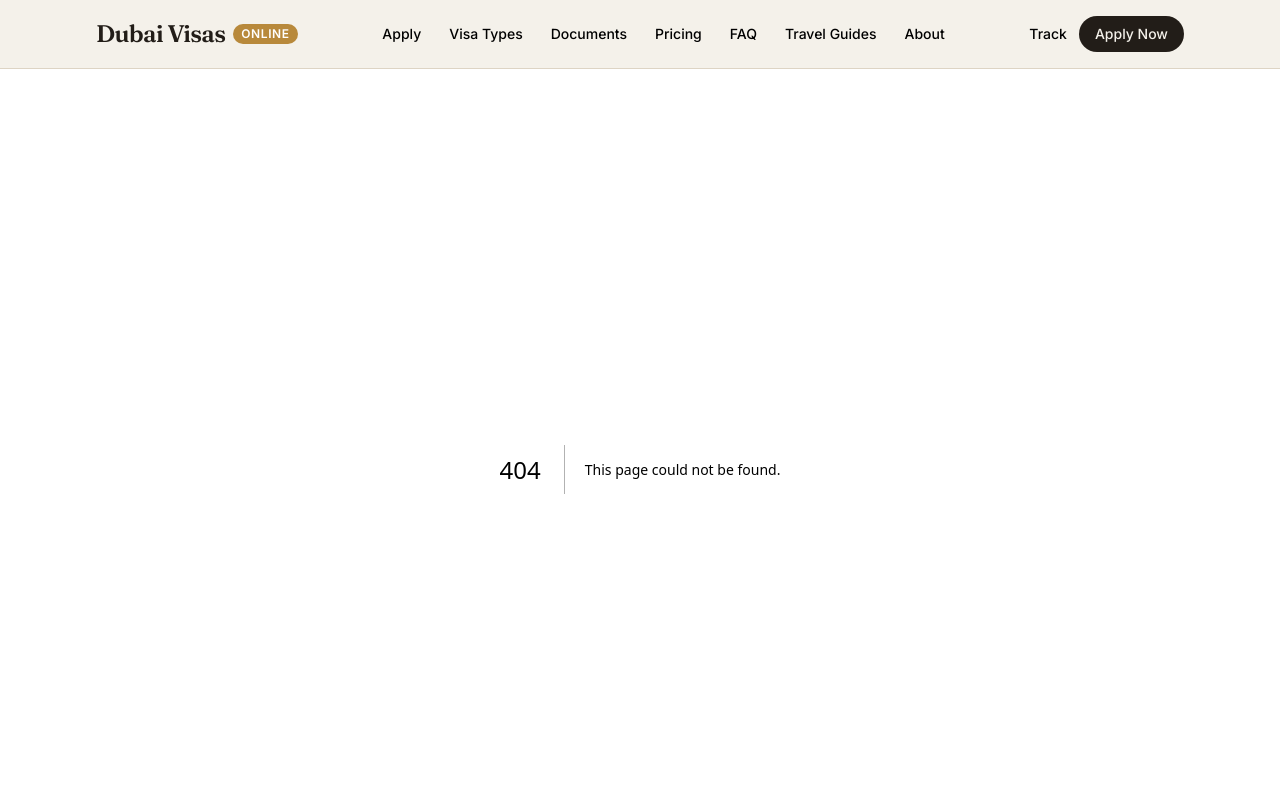
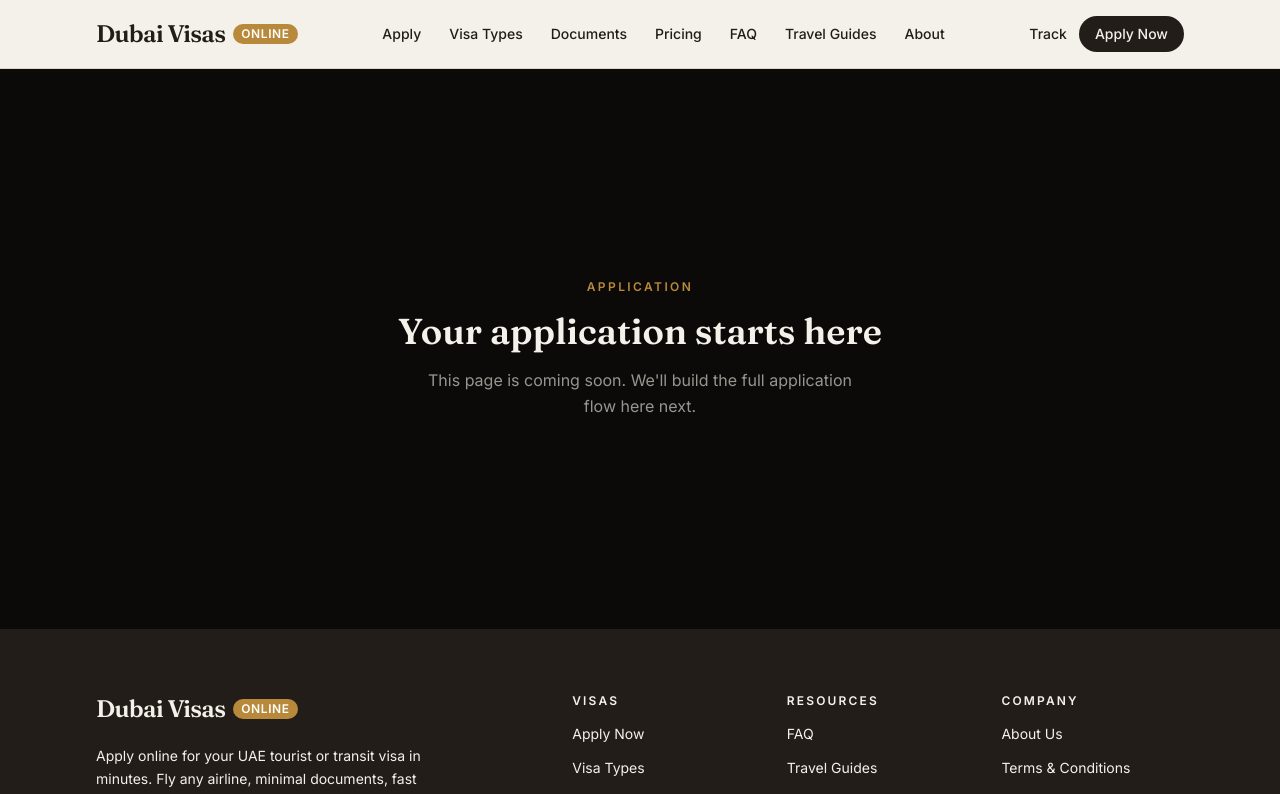
Before and after one commit to bvtonder1980-cmd/dubavisas, a Next.js app: page /apply in a window 1280 px wide. Before the commit this address had no page. Shown: the top 794 px of the page. Built offline with nearby package versions, Linux system fonts and the light colour scheme.

Commit message:
feat: add initial "Apply" page and placeholder image
Add initial "Apply" page with metadata and basic layout, including placeholder text and image.

Co-authored-by: bvtonder1980-cmd <275993852+bvtonder1980-cmd@users.noreply.github.com>

```diff
--- /dev/null
+++ b/app/apply/page.tsx
@@ -0,0 +1,23 @@
+import type { Metadata } from "next"
+
+export const metadata: Metadata = {
+  title: "Start your application",
+  robots: { index: false, follow: false },
+}
+
+export default function ApplyPage() {
+  return (
+    <main
+      className="flex min-h-[70vh] flex-col items-center justify-center px-6 py-24 text-center"
+      style={{ backgroundColor: "#0c0a08" }}
+    >
+      <p className="text-xs font-semibold uppercase tracking-[0.2em] text-brand">Application</p>
+      <h1 className="mt-4 font-serif text-3xl font-semibold sm:text-4xl" style={{ color: "#f4f1ea" }}>
+        Your application starts here
+      </h1>
+      <p className="mt-4 max-w-md text-pretty text-base leading-relaxed" style={{ color: "rgba(244,241,234,0.6)" }}>
+        This page is coming soon. We&apos;ll build the full application flow here next.
+      </p>
+    </main>
+  )
+}
```
Also changed, not shown: apply-page.png (added).
